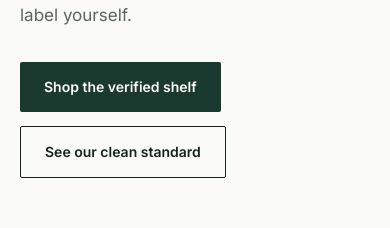
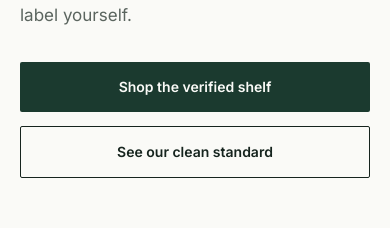
Before and after one commit to webtriggers11-pixel/suddh-bharat-frontend, a Next.js app: page / in a window 390 px wide. Shown: the part 384-612 px from the top of the page. Built offline with nearby package versions, Linux system fonts and the light colour scheme; no server answers.

Commit message:
style(FEAT-001): full-width hero CTAs on mobile
Hero buttons stack and go full-width below sm; inline auto-width on larger screens.

Co-Authored-By: Claude Opus 4.8 <noreply@anthropic.com>

```diff
--- a/app/components/home/Hero.tsx
+++ b/app/components/home/Hero.tsx
@@ -21,11 +21,19 @@ export function Hero() {
           and clothing brands — so you don&apos;t have to read every label
           yourself.
         </p>
-        <div className="mt-8 flex flex-wrap gap-3.5">
-          <Button href="#categories" variant="primary">
+        <div className="mt-8 flex flex-col gap-3.5 sm:flex-row sm:flex-wrap">
+          <Button
+            href="#categories"
+            variant="primary"
+            className="w-full text-center sm:w-auto"
+          >
             Shop the verified shelf
           </Button>
-          <Button href="#standard" variant="secondary">
+          <Button
+            href="#standard"
+            variant="secondary"
+            className="w-full text-center sm:w-auto"
+          >
             See our clean standard
           </Button>
         </div>
```
